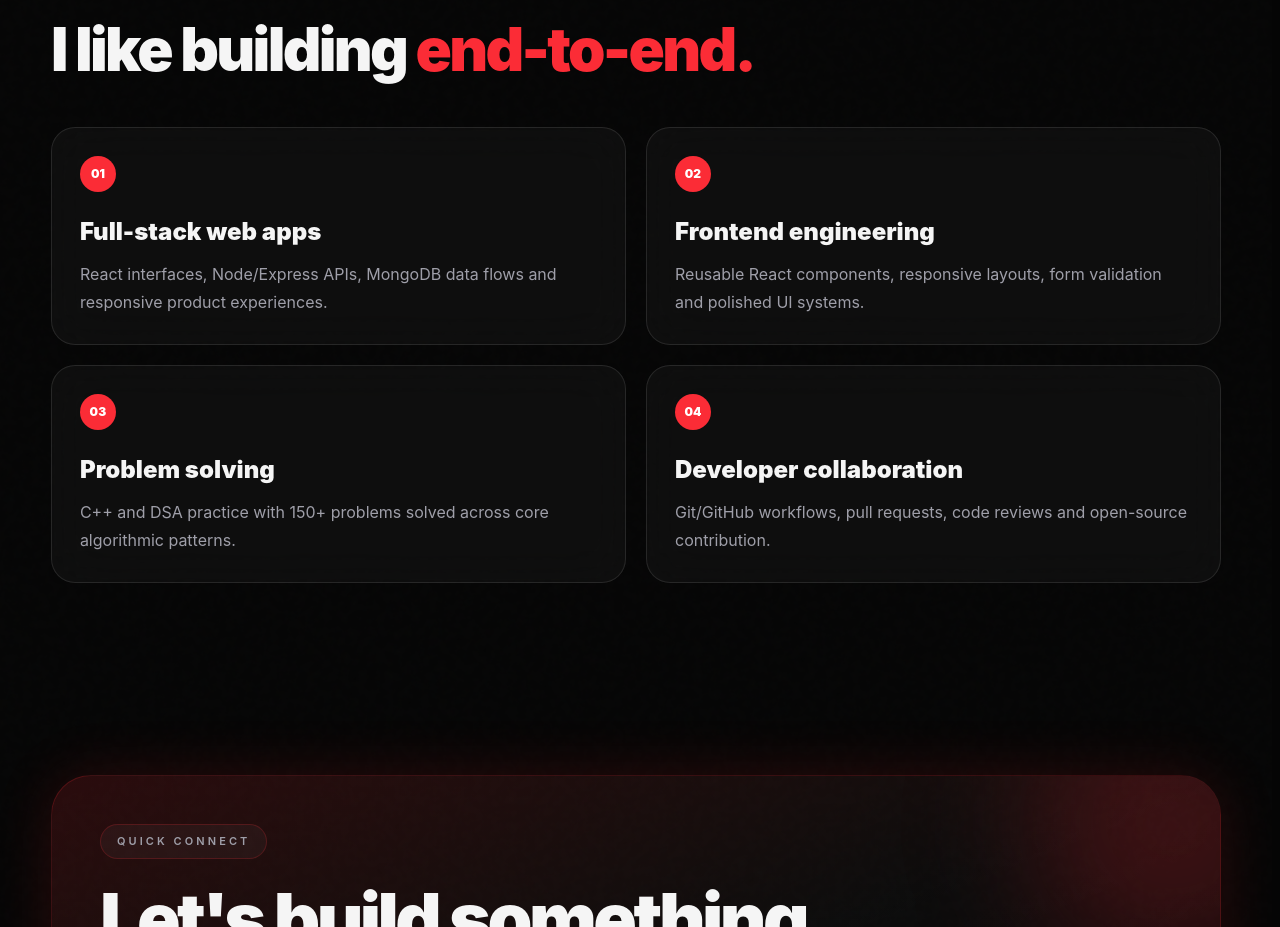
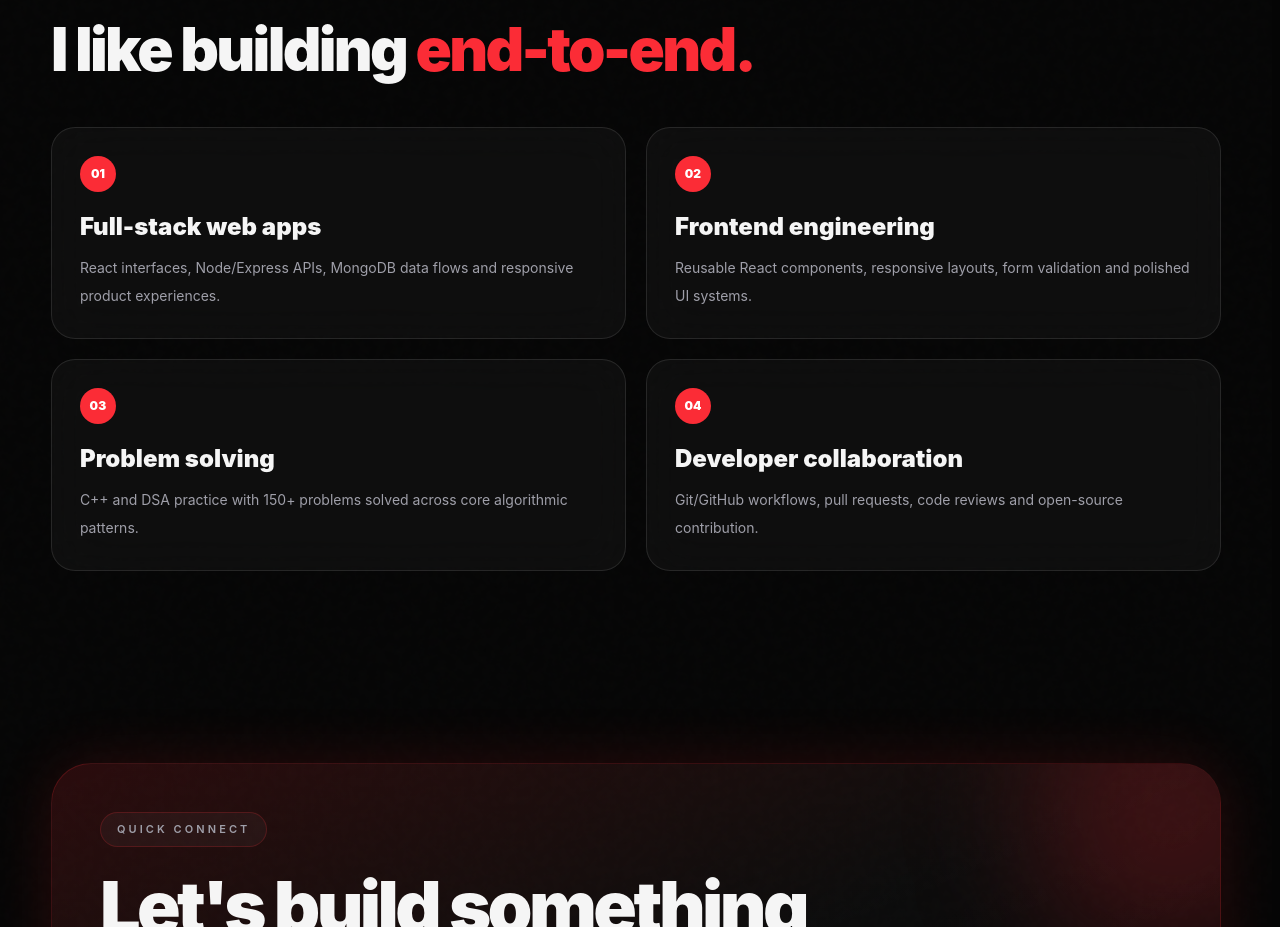
Before and after one commit to zaidxGithub/zaids-portfolio, a React (Vite) app: page / in a window 1280 px wide. Shown: the part 9146-10073 px from the top of the page. Built offline with nearby package versions, Linux system fonts and the light colour scheme.

Commit message:
Feat: Improve layout and responsiveness of HelpCard component

```diff
--- a/src/components/cards/HelpCard.jsx
+++ b/src/components/cards/HelpCard.jsx
@@ -1,11 +1,23 @@
 export default function HelpCard({ number, title, text }) {
   return (
-    <div className="glass glass-hover rounded-3xl p-7">
-      <span className="flex h-9 w-9 items-center justify-center rounded-full bg-red-500 text-xs font-black text-white">
+
+    <div className="glass glass-hover min-w-0 rounded-2xl p-3 sm:rounded-3xl sm:p-6 lg:p-7">
+
+      {}
+      <span className="flex h-7 w-7 items-center justify-center rounded-full bg-red-500 text-[9px] font-black text-white sm:h-9 sm:w-9 sm:text-xs">
         {number}
       </span>
-      <h3 className="mt-6 text-2xl font-black">{title}</h3>
-      <p className="mt-3 max-w-xl leading-7 text-zinc-400">{text}</p>
+
+      {}
+      <h3 className="mt-3 text-base font-black leading-tight sm:mt-5 sm:text-2xl">
+        {title}
+      </h3>
+
+      {}
+      <p className="mt-2 text-[11px] leading-5 text-zinc-400 sm:mt-3 sm:text-sm sm:leading-7">
+        {text}
+      </p>
+
     </div>
   );
 }
```
